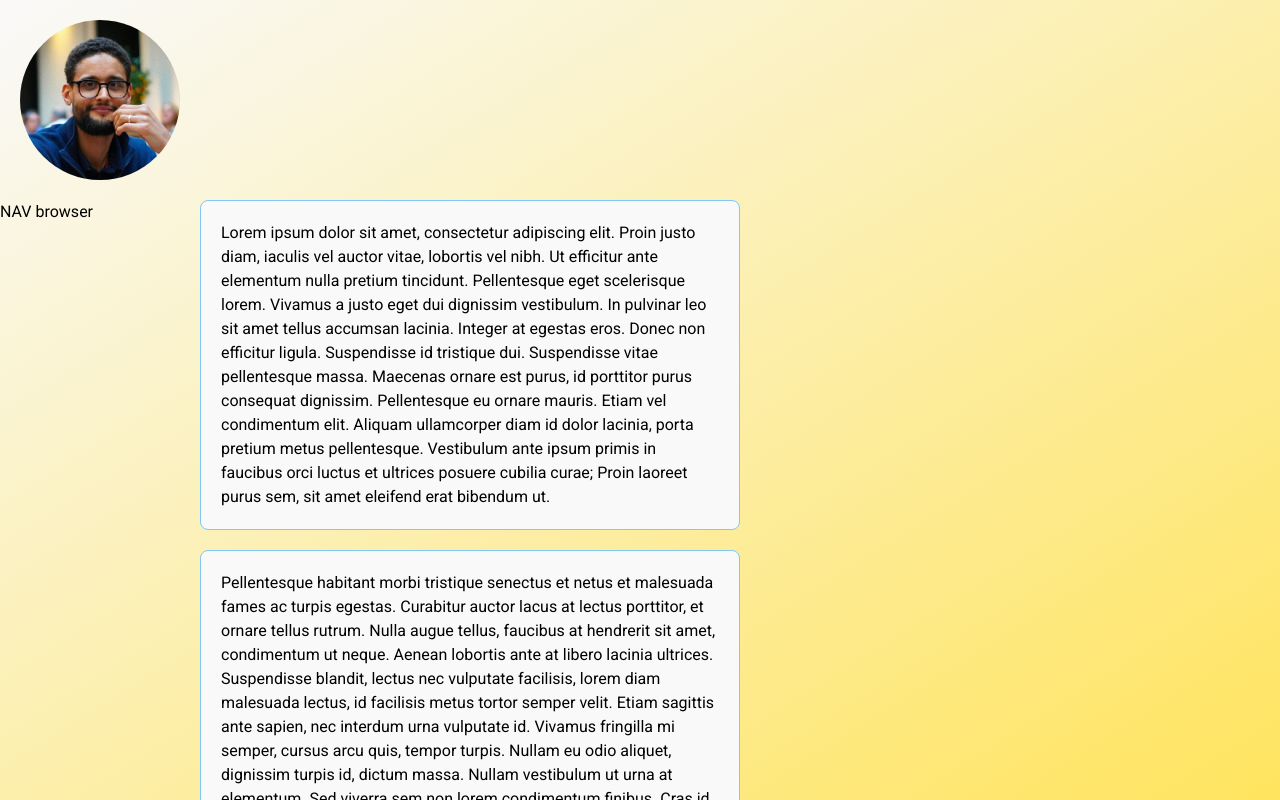
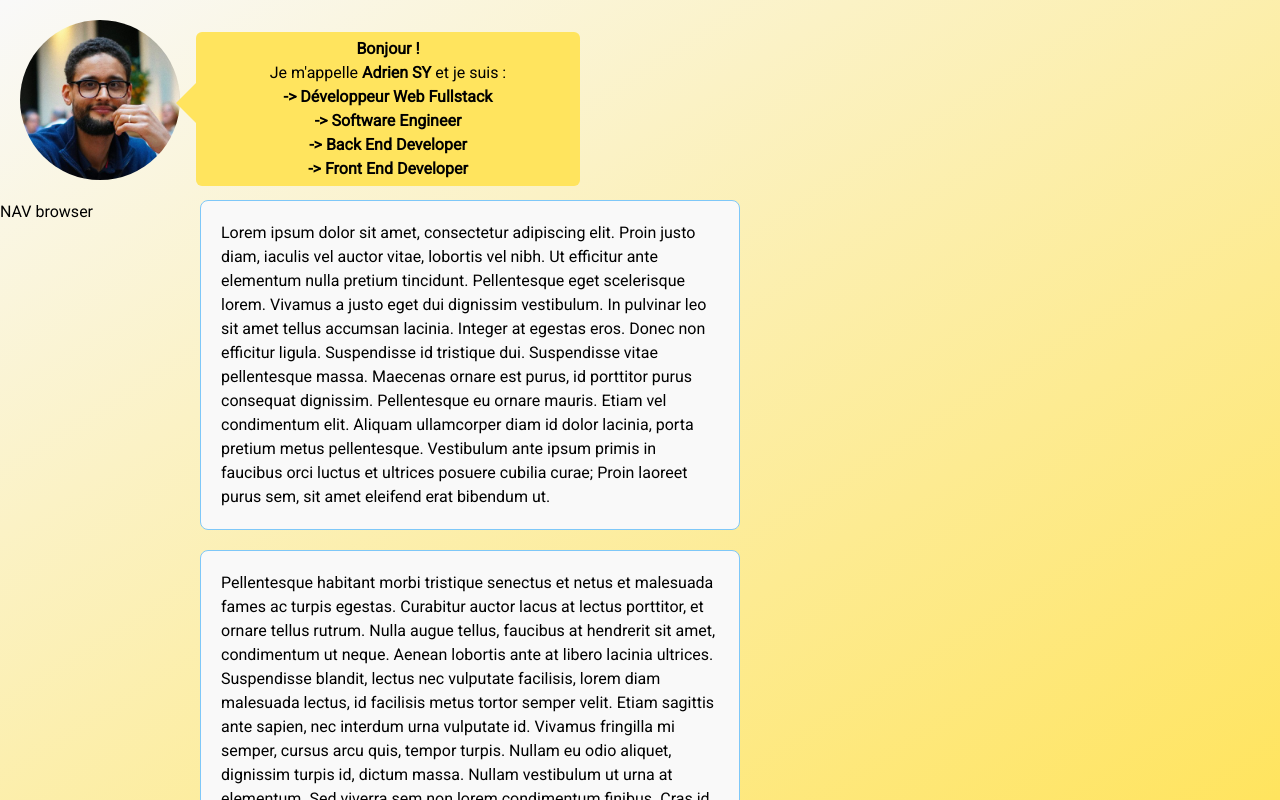
Before and after one commit to AdrienSyPro/vifdspri-front-public, a Next.js app: page / in a window 1280 px wide. Shown: the top 800 px of the page. Built offline with nearby package versions, Linux system fonts and the light colour scheme.

Commit message:
[best practices] refacto to follow best practices and avoid device errors

```diff
--- a/app/(routes)/layout.tsx
+++ b/app/(routes)/layout.tsx
@@ -1,7 +1,6 @@
 import "@assets/globals.css";
 import type { Metadata } from "next";
 import { Roboto } from "next/font/google";
-import { getSelectorsByUserAgent } from "react-device-detect";
 import { headers } from "next/headers";
 import NavBrowser from "../_components/browser/NavBrowser";
 import HeaderBrowser from "../_components/browser/HeaderBrowser";
@@ -20,9 +19,7 @@ export default function RootLayout({
 }: Readonly<{
   children: React.ReactNode;
 }>) {
-  const { isMobile } = getSelectorsByUserAgent(
-    headers().get("user-agent") ?? ''
-  );
+  const isMobile = (headers().get("user-agent") ?? '').indexOf('Mobi') > -1;
 
   return (
     <html lang="fr">
--- a/app/_components/browser/HeaderBrowser.tsx
+++ b/app/_components/browser/HeaderBrowser.tsx
@@ -1,6 +1,6 @@
 'use client'
 
-import Tooltip from "../Tooltip";
+import Tooltip from "./Tooltip";
 
 export default function HeaderBrowser() {
   return (
--- a/app/_components/Tooltip/index.tsx
+++ b/app/_components/browser/Tooltip/index.tsx
@@ -17,13 +17,13 @@ export default function Tooltip({ children }: Props) {
             {"->"} <a className="hover:underline" href="/skills/fullstack">Développeur Web Fullstack</a>
           </li>
           <li>
-          {"->"} <a className="hover:underline" href="/skills/software-engineer">Software Engineer</a>
+            {"->"} <a className="hover:underline" href="/skills/software-engineer">Software Engineer</a>
           </li>
           <li>
-          {"->"} <a className="hover:underline" href="/skills/fullstack">Back End Developer</a>
+            {"->"} <a className="hover:underline" href="/skills/fullstack">Back End Developer</a>
           </li>
           <li>
-          {"->"} <a className="hover:underline" href="/skills/fullstack">Front End Developer</a>
+            {"->"} <a className="hover:underline" href="/skills/fullstack">Front End Developer</a>
           </li>
         </ul>
       </span>
--- a/app/_components/Tooltip/style.css
+++ b/app/_components/browser/Tooltip/style.css
@@ -1,10 +1,9 @@
   @import '@assets/globals.css';
 
   .tooltip .tooltiptext {
-    visibility: hidden;
     background-color: var(--background-primary-color);
     color: black;
-    top: 2.5rem;
+    top: 2rem;
     left: 12.25rem;
     text-align: center;
     border-radius: 6px;
--- a/package.json
+++ b/package.json
@@ -12,7 +12,6 @@
     "clsx": "^2.1.1",
     "next": "14.2.5",
     "react": "^18",
-    "react-device-detect": "^2.2.3",
     "react-dom": "^18"
   },
   "devDependencies": {
```
Also changed, not shown: 1 other file (tests, documents, lock files or other folders).
